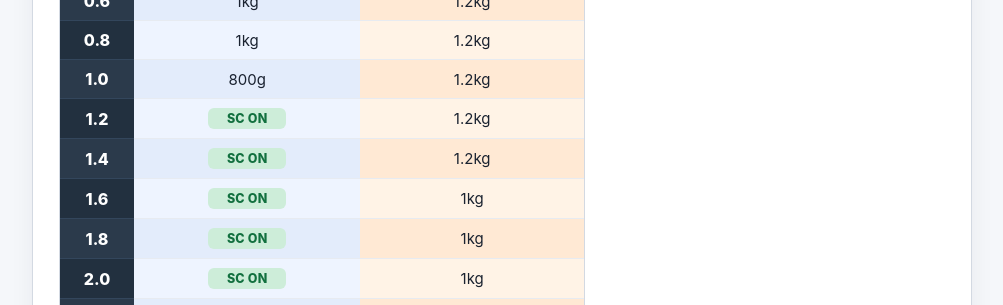
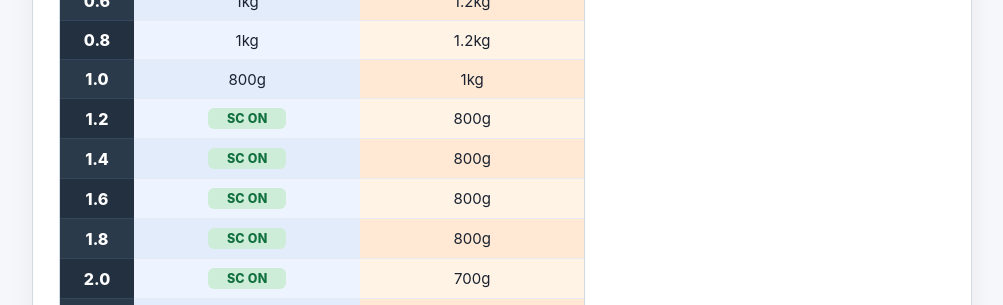
Before and after one commit to edwardlau-max/KSL, a plain HTML site: page index.html in a window 1280 px wide. Shown: the part 495-800 px from the top of the page, without its empty margins (138-1141 px from the left). Drawn offline with Linux system fonts and the light colour scheme.

Commit message:
Add files via upload

```diff
--- a/index.html
+++ b/index.html
@@ -220,8 +220,8 @@
 <script>
   const after = [
     ["0.0","1.2kg","1.4kg"],["0.2","1.2kg","1.4kg"],["0.4","1kg","1.2kg"],["0.6","1kg","1.2kg"],
-    ["0.8","1kg","1.2kg"],["1.0","800g","1.2kg"],["1.2","SC ON","1.2kg"],["1.4","SC ON","1.2kg"],
-    ["1.6","SC ON","1kg"],["1.8","SC ON","1kg"],["2.0","SC ON","1kg"],["2.2","SC ON","600g"],
+    ["0.8","1kg","1.2kg"],["1.0","800g","1kg"],["1.2","SC ON","800g"],["1.4","SC ON","800g"],
+    ["1.6","SC ON","800g"],["1.8","SC ON","800g"],["2.0","SC ON","700g"],["2.2","SC ON","600g"],
     ["2.4","SC ON","600g"],["2.6","SC OFF","600g"],["2.8","SC OFF","SC OFF"],["3.0","SC OFF","SC OFF"]
   ];
   const morn = [
```
